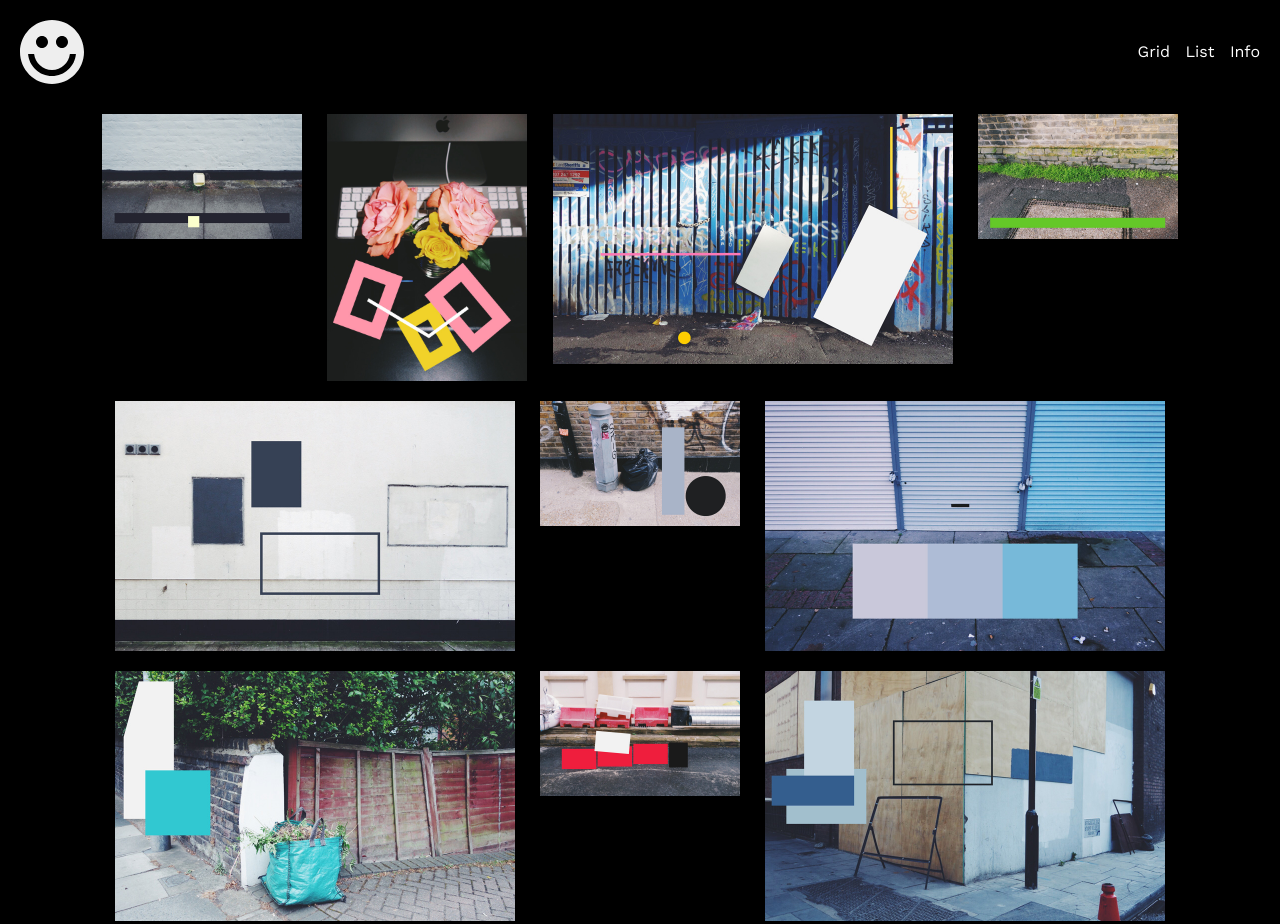
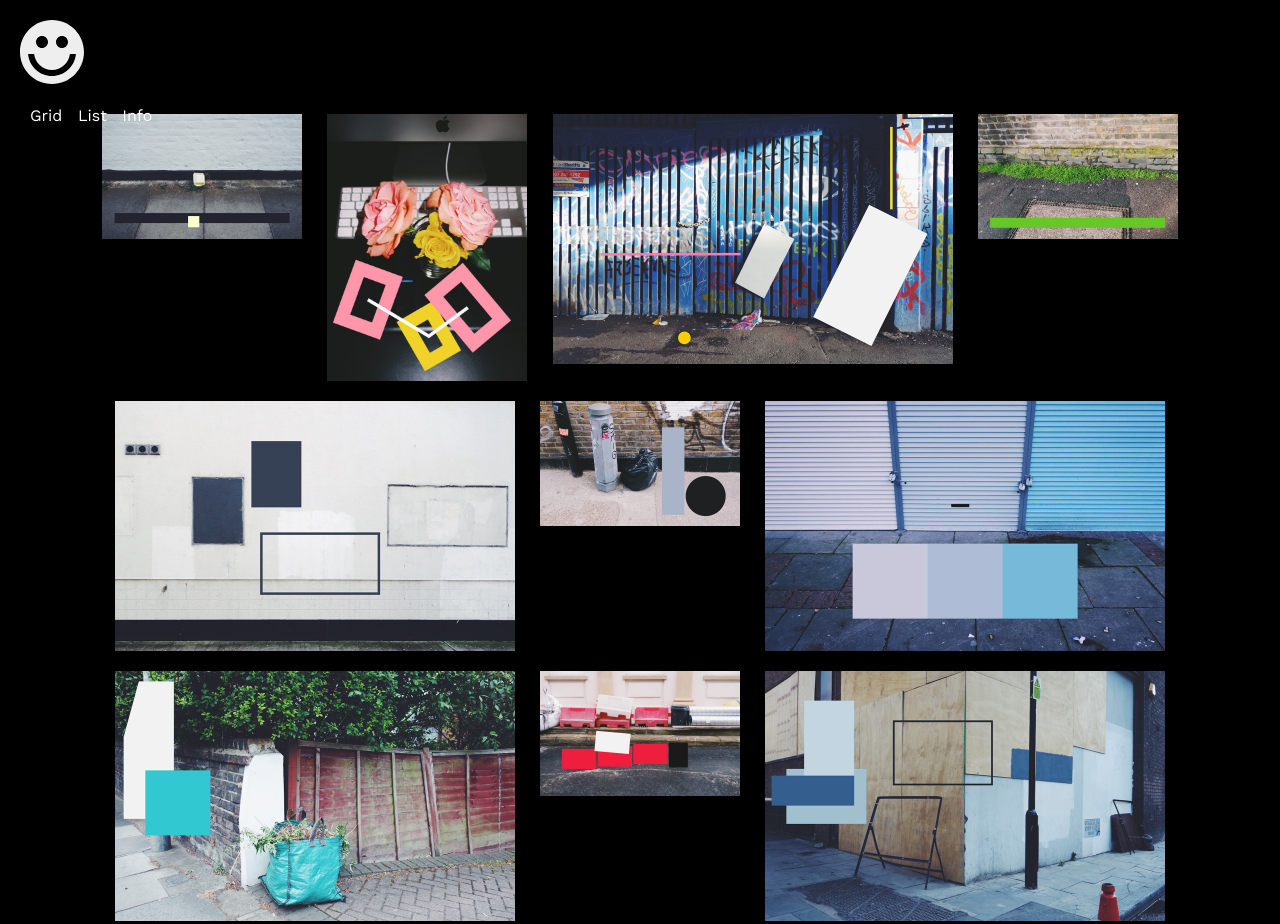
Before and after one commit to piokylo/Boyce, a website: page index.html in a window 1280 px wide. Shown: the top 924 px of the page. Drawn offline with nearby package versions, Linux system fonts and the light colour scheme.

Commit message:
float gone

```diff
--- a/style.css
+++ b/style.css
@@ -172,7 +172,7 @@ header nav>a{
 
 header {
 
-    overflow: hidden;
+
     position: fixed;
     top: 0;
     left: 0;
@@ -181,11 +181,11 @@ header {
 }
 header h1 {
 
-    float: left;
+
     width: 64px;
 }
 header nav{
-    float: right;
+
     margin-top: 20px;
 }
 
```
Also changed, not shown: dist/style.css.
